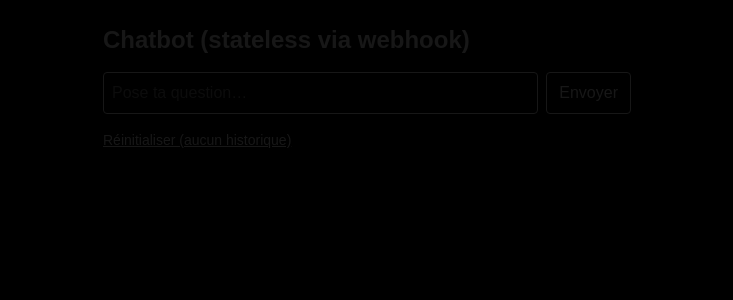
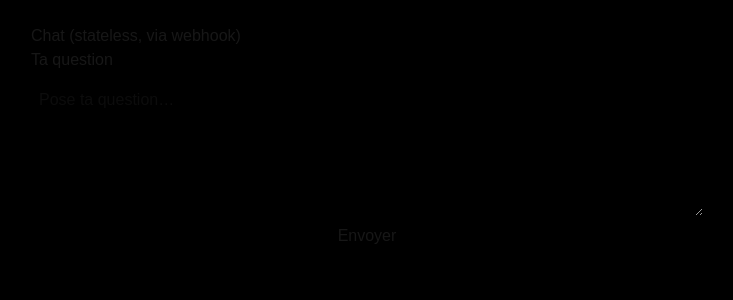
Before and after one commit to Blue-0/chatbotpresquaccident, a Next.js app: page / in a window 1280 px wide. Shown: the top 300 px of the page, without its empty margins (273-1006 px from the left). Built offline with nearby package versions, Linux system fonts and the light colour scheme.

Commit message:
Refactor page component for improved readability and structure

```diff
--- a/app/page.tsx
+++ b/app/page.tsx
@@ -1,73 +1,65 @@
 "use client";
 import { useState } from "react";
+
+type AskResponse = { text?: string; error?: string };
 
 export default function Page() {
   const [prompt, setPrompt] = useState("");
   const [answer, setAnswer] = useState("");
+  const [error, setError] = useState<string | null>(null);
   const [loading, setLoading] = useState(false);
-  const [error, setError] = useState<string | null>(null);
 
   async function onSubmit(e: React.FormEvent) {
     e.preventDefault();
-    setError(null);
-    setAnswer("");
+    setError(null);     // efface l'erreur précédente
+    setAnswer("");      // efface la réponse précédente => "sans historique"
+    if (!prompt.trim()) return;
 
-    if (!prompt.trim()) return;
     setLoading(true);
-
     try {
       const r = await fetch("/api/ask", {
         method: "POST",
         headers: { "Content-Type": "application/json" },
         body: JSON.stringify({ prompt }),
       });
-
-      const json = await r.json();
+      const json: AskResponse = await r.json();
       if (!r.ok) {
         setError(json.error || "Erreur serveur");
       } else {
         setAnswer(json.text || "—");
       }
-    } catch (e: unknown) {
-      const message = e instanceof Error ? e.message : "Erreur réseau";
-      setError(message);
+    } catch (e: any) {
+      setError(e?.message || "Erreur réseau");
     } finally {
       setLoading(false);
     }
   }
 
   return (
-    <main className="max-w-xl mx-auto p-6 space-y-4">
-      <h1 className="text-2xl font-semibold">Chatbot (stateless via webhook)</h1>
+    <main style={{ maxWidth: 720, margin: "0 auto", padding: 24 }}>
+      <h1>Chat (stateless, via webhook)</h1>
 
-      <form onSubmit={onSubmit} className="flex gap-2">
-        <input
-          className="flex-1 border rounded p-2"
+      <form onSubmit={onSubmit} style={{ display: "grid", gap: 8 }}>
+        <label htmlFor="prompt">Ta question</label>
+        <textarea
+          id="prompt"
           placeholder="Pose ta question…"
           value={prompt}
           onChange={(e) => setPrompt(e.target.value)}
+          rows={5}
+          style={{ padding: 8 }}
         />
-        <button className="border rounded px-3" disabled={loading}>
-          {loading ? "…" : "Envoyer"}
+        <button type="submit" disabled={loading || !prompt.trim()} aria-busy={loading}>
+          {loading ? "Envoi…" : "Envoyer"}
         </button>
       </form>
 
-      <div className="flex gap-2">
-        <button
-          type="button"
-          className="text-sm underline"
-          onClick={() => { setPrompt(""); setAnswer(""); setError(null); }}
-        >
-          Réinitialiser (aucun historique)
-        </button>
-      </div>
-
-      {error && <div className="text-red-600">{error}</div>}
+      {error && <div role="alert" style={{ color: "crimson" }}>{error}</div>}
 
       {answer && (
-        <div className="border rounded p-3 whitespace-pre-wrap">
+        <section aria-live="polite" style={{ whiteSpace: "pre-wrap", border: "1px solid #ddd", borderRadius: 8, padding: 12 }}>
           {answer}
-        </div>
+        </section>
       )}
     </main>
   );
```
